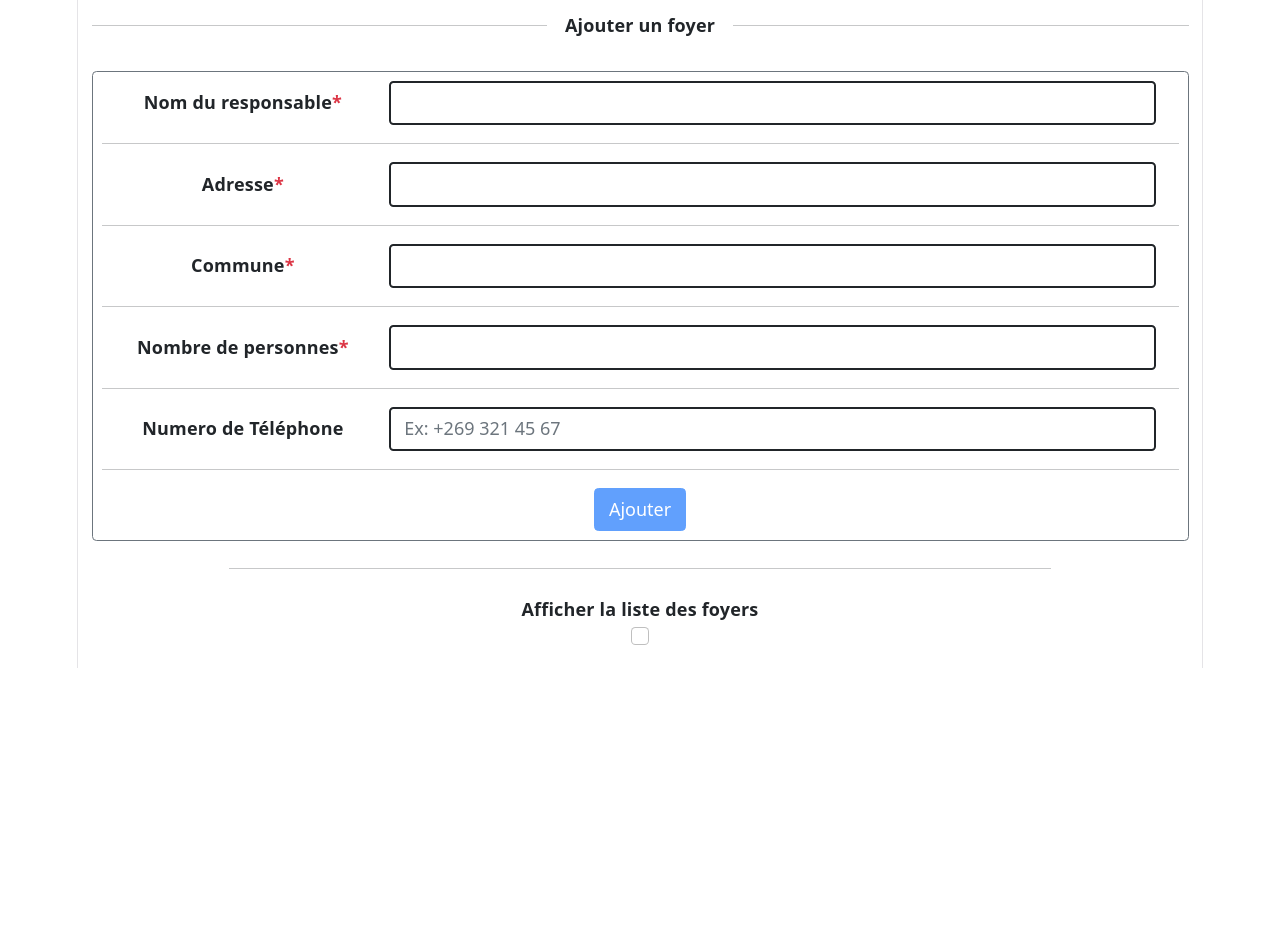
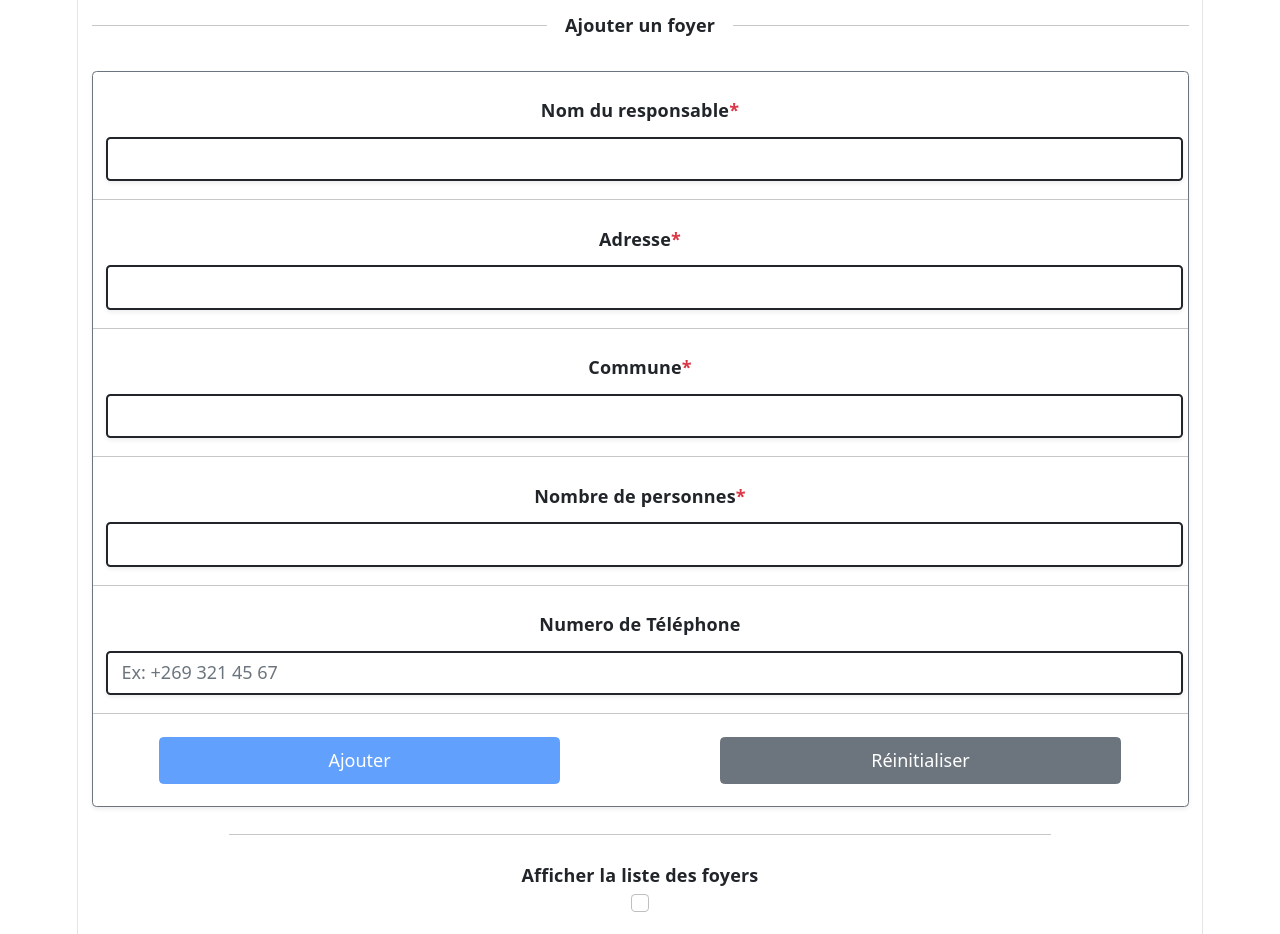
Before and after one commit to rahmatiyoussoufissihaka-cloud/recencement-foyers, a React (Vite) app in the folder front/: page / in a window 1280 px wide. Shown: the part 220-1154 px from the top of the page. Before the commit the page ends 888 px from the top, so only its background shows below. Built offline with nearby package versions, Linux system fonts and the light colour scheme.

Commit message:
Ajout du bouton de reinitialisation du formulaire

```diff
--- a/front/Components/Forms/Input.jsx
+++ b/front/Components/Forms/Input.jsx
@@ -8,19 +8,19 @@ import { useId } from "react"
 
 export function Input({label, value, onChange, placeholder,required = false, type }) {
     const id= useId()
-    return <div className="row align-items-center mx-2">
+    return <div className="align-items-center mx-2">
         <label htmlFor={id}
-         className="form-label col-12 col-md-3 col-form-label fw-bold ">
+         className="form-label col-form-label fw-bold ">
             {label}
             {required && (
                 <span className="text-danger">*</span>
         )}
         </label>
-        <div className="col-12 col-md-9">
+        <div>
             <input id={id}
             type={type}
              placeholder={placeholder}
-             className="form-control border-2 border-dark "
+             className="form-control border-2 border-dark m-1 shadow-sm "
               value={value}
                onChange={(e)=>onChange(e.target.value)}
                required={required} />
--- a/front/src/App.jsx
+++ b/front/src/App.jsx
@@ -255,7 +255,7 @@ return(
   <hr className="flex-grow-1" />
 </div>
 
-  <form ref={formRef} className='mb-3 p-2 border border-secondary  rounded'>
+  <form ref={formRef} className=' bg-white rounded shadow-sm border border-secondary py-3'>
     <Input
      type="text"
      label="Nom du responsable"
@@ -301,11 +301,24 @@ return(
       <hr className="border-1 border-dark" />
 
       {editingId === null? (
-        <Button onClick={handleAdd} disabled={isAddDisabled} className="btn btn-primary">
+        <div className="row mt-2 d-flex  ">
+          <div className='col-md-6 col-12'>
+            <Button onClick={handleAdd} disabled={isAddDisabled} className="btn btn-primary px-4  py-2 m-1 w-75">
           Ajouter
         </Button>
+          </div>
+        <div className='col-md-6  col-12'>
+          <Button
+
+            onClick={() => setFormData({ nomResponsable: '', commune: '', telephone: '', nombrePersonnes: ''})}
+            className="btn btn-secondary px-4 py-2  m-1 w-75"
+          >
+            Réinitialiser
+          </Button>
+        </div>
+        </div>
       ): (
-        <Button onClick={handleSave} disabled={isAddDisabled} className="btn btn-success">
+        <Button onClick={handleSave} disabled={isAddDisabled} className="btn btn-success px-4  py-2 w-75">
           Sauvegarder
         </Button>
       )}
@@ -395,7 +408,7 @@ return(
     </tr>):(
   foyersFiltresEtTries.map((item, idex) => (
         <tr key={item.id}>
-          <td>{idex +1}</td>
+          <td>{idex + 1}</td>
           <td className='align-item-center'>{item.nomResponsable}</td>
           <td>{item.commune}</td>
           <td>{item.nombrePersonnes}</td>
```
